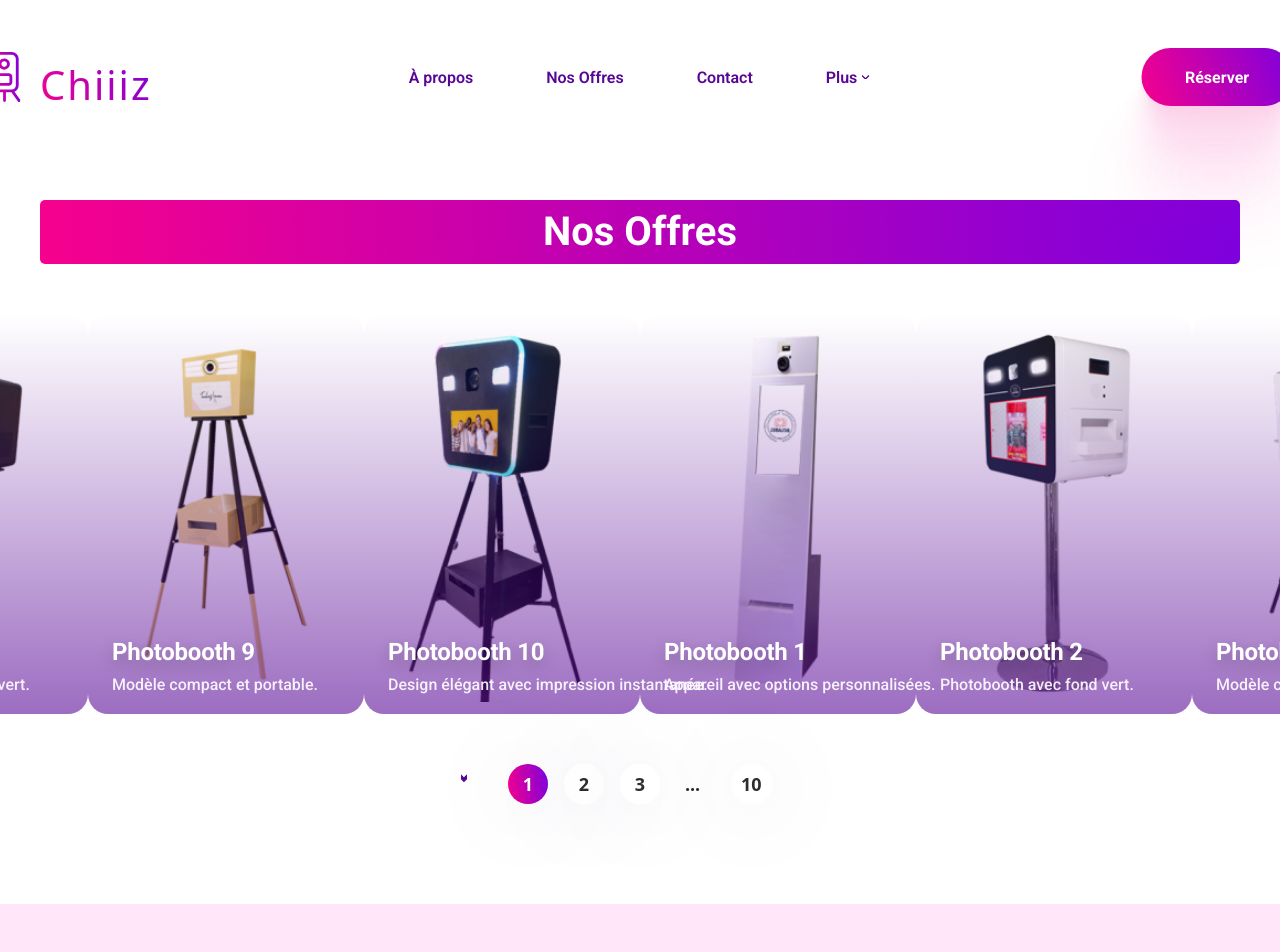
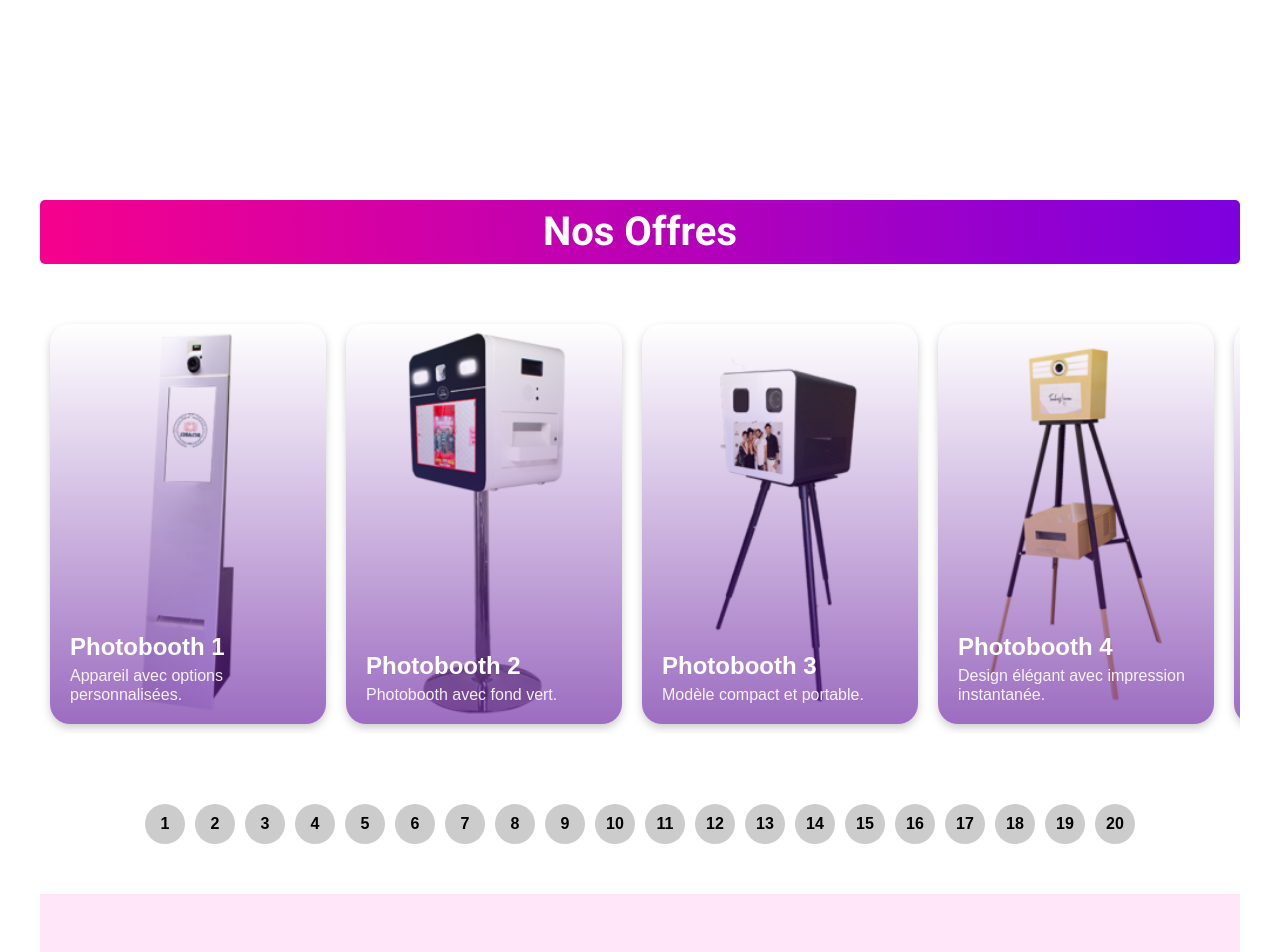
Before and after one commit to bblanche/Chiiz-project, an Angular app: page /nos-offres in a window 1280 px wide. Shown: the top 952 px of the page. Built offline with nearby package versions, Linux system fonts and the light colour scheme; a web font is replaced by a local one.

Commit message:
fix nos-offres
Signed-off-by: Fred Ouamba <harissonfred2@gmail.com>

```diff
--- a/angular.json
+++ b/angular.json
@@ -2,7 +2,8 @@
   "$schema": "./node_modules/@angular/cli/lib/config/schema.json",
   "version": 1,
   "cli": {
-    "packageManager": "yarn"
+    "packageManager": "yarn",
+    "analytics": false
   },
   "newProjectRoot": "projects",
   "projects": {
--- a/src/app/nos-offres/nos-offres.component.html
+++ b/src/app/nos-offres/nos-offres.component.html
@@ -4,30 +4,30 @@
       <div class="topDestinationSafeTourLandingP__topDestinationSafeTourLandingP2__texts__nosOffres">Nos Offres</div>
     </div>
 
-    <div class="topDestinationSafeTourLandingP__topDestinationSafeTourLandingP2__frame1000002525" class="photo-slider" #slider>
-      <div class="photo-container">
+    <div class="photo-slider-container">
+      <div class="photo-slider" #slider>
+        <div class="photo-container">
           <ng-container *ngFor="let appareil of appareils">
-              <button class="button" [routerLink]="['/photobooth', appareil.id]">
-                  <!-- Utiliser ngStyle pour lier dynamiquement l'URL -->
-                  <div class="topDestinationSafeTourLandingP__topDestinationSafeTourLandingP2__frame1000002525__location7Button" [ngStyle]="{'background-image': 'linear-gradient(180deg, #fff0 0%, #57069596 100%), url(' + appareil.photo + ')'}">
-                      <div
-                      class="topDestinationSafeTourLandingP__topDestinationSafeTourLandingP2__frame1000002525__location7Button__texts2"
-                      >
-                      <div
-                          class="topDestinationSafeTourLandingP__topDestinationSafeTourLandingP2__frame1000002525__location7Button__texts2__tinyLabel"
-                      >
-                      {{ appareil.nom }}
-                      </div>
-                      <div
-                          class="topDestinationSafeTourLandingP__topDestinationSafeTourLandingP2__frame1000002525__location7Button__texts2__laPlusProfessionnelle"
-                      >
-                      {{ appareil.description }}
-                      </div>
-                      </div>
-                  </div>
-          </button>
+            <button class="slider-button" [routerLink]="['/photobooth', appareil.id]">
+              <div class="slider-card" [ngStyle]="{'background-image': 'linear-gradient(180deg, #fff0 0%, #57069596 100%), url(' + appareil.photo + ')'}">
+                <div class="slider-texts">
+                  <div class="slider-title">{{ appareil.nom }}</div>
+                  <div class="slider-description">{{ appareil.description }}</div>
+                </div>
+              </div>
+            </button>
           </ng-container>
+        </div>
       </div>
+    </div>
+    <!-- Pagination -->
+    <div class="pagination">
+      <button
+        *ngFor="let appareil of appareils; let i = index"
+        (click)="scrollToCard(i)"
+      >
+        {{ i + 1 }}
+      </button>
     </div>
 
 
@@ -233,7 +233,7 @@
         </div>
       </button>
     </div> -->
-    <div class="topDestinationSafeTourLandingP__topDestinationSafeTourLandingP2__pagination">
+    <!-- <div class="topDestinationSafeTourLandingP__topDestinationSafeTourLandingP2__pagination">
       <div class="topDestinationSafeTourLandingP__topDestinationSafeTourLandingP2__pagination__expand">
         <Chiiz-icon-property-1-chevron-left-p></Chiiz-icon-property-1-chevron-left-p>
       </div>
@@ -309,7 +309,7 @@
   <div class="header__frame3">
     <div class="header__frame3__frame1"><div class="header__frame3__frame1__reserver">Réserver</div></div>
   </div>
-</div>
+</div> -->
 <!-- <div class="footer">
   <div class="footer__nav2">
     <div class="footer__nav2__logoButton">
--- a/src/app/nos-offres/nos-offres.component.scss
+++ b/src/app/nos-offres/nos-offres.component.scss
@@ -1310,3 +1310,120 @@ svg {
     }
   }
 }
+
+/* Conteneur principal du slider */
+.photo-slider-container {
+  width: 100%; /* S'assure que la largeur ne dépasse pas son parent */
+  max-width: 100%; /* Évite les débordements */
+  overflow: hidden; /* Cache tout contenu débordant */
+  box-sizing: border-box; /* Inclut les paddings et bordures dans la largeur */
+  position: relative;
+}
+
+/* Slider qui permet le défilement horizontal */
+.photo-slider {
+  display: flex;
+  overflow-x: auto; /* Active le scroll horizontal */
+  width: 100%; /* Limite la largeur au conteneur parent */
+  box-sizing: border-box;
+  scroll-behavior: smooth; /* Défilement doux */
+  gap: 20px; /* Espacement entre les cartes */
+  padding: 10px; /* Padding pour éviter les bords coupés */
+  scrollbar-width: none; /* Cache la barre de défilement (Firefox) */
+}
+
+.photo-slider::-webkit-scrollbar {
+  display: none; /* Cache la barre de défilement (Chrome, Safari) */
+}
+
+/* Conteneur des cartes */
+.photo-container {
+  display: flex;
+  flex-wrap: nowrap; /* Empêche le retour à la ligne */
+  gap: 20px; /* Espacement entre les cartes */
+}
+
+/* Bouton pour chaque élément */
+.slider-button {
+  all: unset; /* Réinitialise le style du bouton */
+  cursor: pointer;
+  display: inline-block;
+}
+
+/* Carte individuelle */
+.slider-card {
+  width: 276px;
+  height: 400px;
+  border-radius: 20px;
+  background-size: cover; /* L'image couvre la carte */
+  background-position: center;
+  position: relative;
+  display: flex;
+  flex-direction: column;
+  justify-content: flex-end; /* Texte aligné en bas */
+  padding: 20px;
+  box-shadow: 0 4px 8px rgba(0, 0, 0, 0.2); /* Effet d'ombre */
+  color: #fff;
+  box-sizing: border-box;
+}
+
+/* Conteneur de texte */
+.slider-texts {
+  display: flex;
+  flex-direction: column;
+  gap: 5px;
+}
+
+/* Titre */
+.slider-title {
+  font-size: 24px;
+  font-weight: bold;
+  white-space: nowrap; /* Empêche le retour à la ligne */
+  overflow: hidden;
+  text-overflow: ellipsis;
+}
+
+/* Description */
+.slider-description {
+  font-size: 16px;
+  line-height: 1.2;
+  opacity: 0.9;
+  white-space: normal; /* Autorise les retours à la ligne */
+  overflow: hidden;
+  text-overflow: ellipsis;
+  max-height: 3.6em; /* Limite la hauteur à environ 2-3 lignes */
+}
+
+.pagination {
+  display: flex;
+  justify-content: center;
+  align-items: center;
+  gap: 10px; /* Espacement entre les boutons */
+  margin-top: 20px; /* Décale la pagination vers le bas */
+
+  button {
+    display: flex;  /* Utilisation de Flexbox pour centrer le contenu */
+    justify-content: center; /* Centre horizontalement */
+    align-items: center; /* Centre verticalement */
+    width: 40px;  /* Largeur de chaque bouton */
+    height: 40px;  /* Hauteur de chaque bouton */
+    background-color: #ccc;
+    border: none;
+    border-radius: 50%;
+    cursor: pointer;
+    font-size: 16px;  /* Taille du texte */
+    font-weight: bold;
+    text-align: center;
+    line-height: 40px;  /* Pour s'assurer que le texte est bien centré verticalement */
+
+
+    &:hover {
+      background-color: #7d00de;
+      color: #fff;
+    }
+
+    &:focus {
+      outline: 2px solid #7d00de;
+    }
+  }
+}
--- a/src/app/nos-offres/nos-offres.component.ts
+++ b/src/app/nos-offres/nos-offres.component.ts
@@ -1,5 +1,5 @@
-import { Component } from '@angular/core';
-import type { OnInit } from '@angular/core';
+import { Component, ViewChild } from '@angular/core';
+import type { ElementRef, OnInit } from '@angular/core';
 import { IconProperty1ChevronLeftPComponent } from 'src/app/nos-offres/icon-property-1-chevron-left-p/icon-property-1-chevron-left-p.component';
 import {IconProperty1ChevronRightComponent} from 'src/app/nos-offres/icon-property-1-chevron-right/icon-property-1-chevron-right.component';
 import { AppareilComponent } from 'src/app/appareil/appareil.component';
@@ -12,6 +12,7 @@ import { AppareilService } from 'src/app/appareil/appareil.service';
   styleUrls: ['./nos-offres.component.scss'],
 })
 export class NosOffresComponent implements OnInit {
+  @ViewChild('slider') slider!: ElementRef;
   public appareils: any[] = [];
 
   constructor(private appareilService: AppareilService) {}
@@ -19,4 +20,20 @@ export class NosOffresComponent implements OnInit {
   ngOnInit(): void {
     this.appareils = this.appareilService.getAppareils();
   }
+
+  scrollToCard(index: number): void {
+    const sliderElement = this.slider.nativeElement;
+
+    // Largeur totale d'une carte incluant l'espacement (gap)
+    const cardWidth = 276 + 20; // 276px de largeur + 20px de gap (ajuste si nécessaire)
+
+    // Calculer la position de défilement
+    const scrollPosition = index * cardWidth;
+
+    // Déplacer le slider
+    sliderElement.scrollTo({
+      left: scrollPosition,
+      behavior: 'smooth' // Animation douce
+    });
+  }
 }
```
Also changed, not shown: 1 other file (tests, documents, lock files or other folders).
